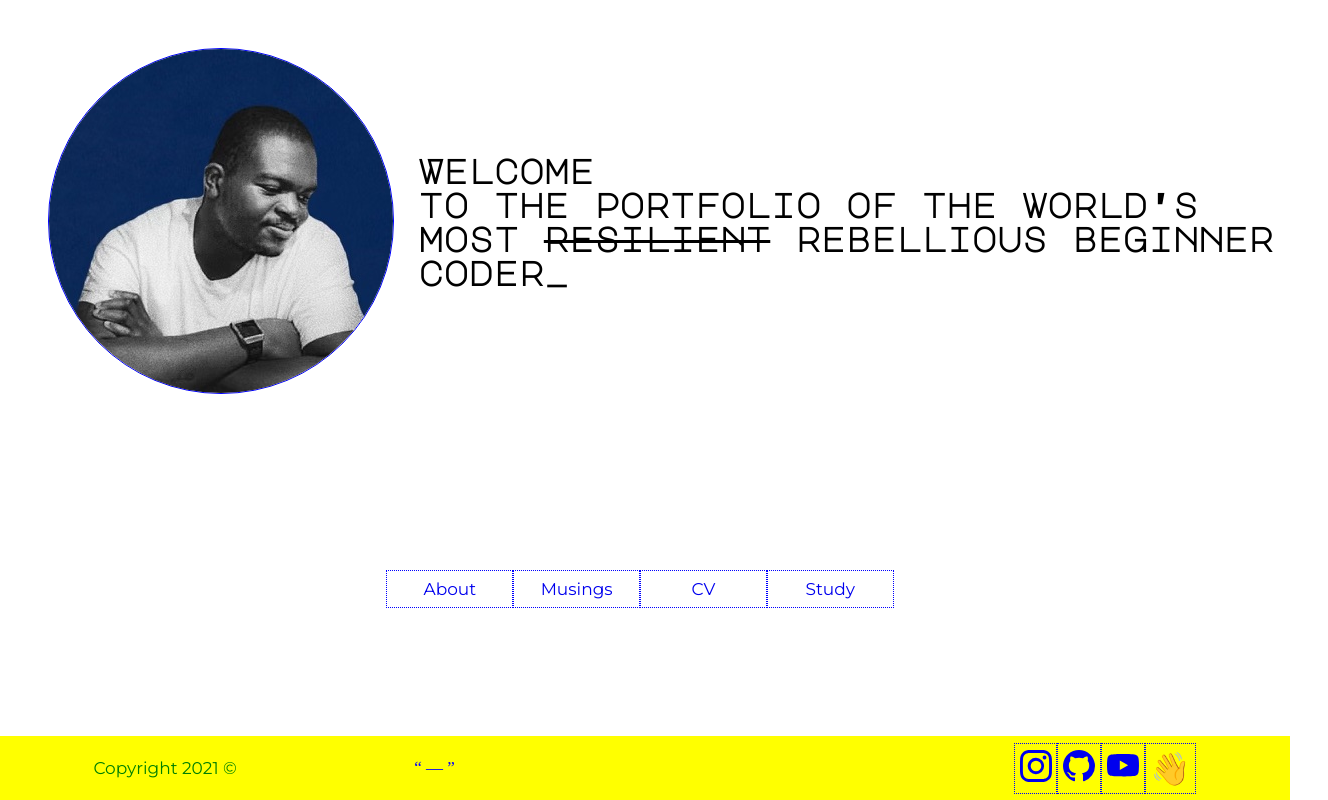
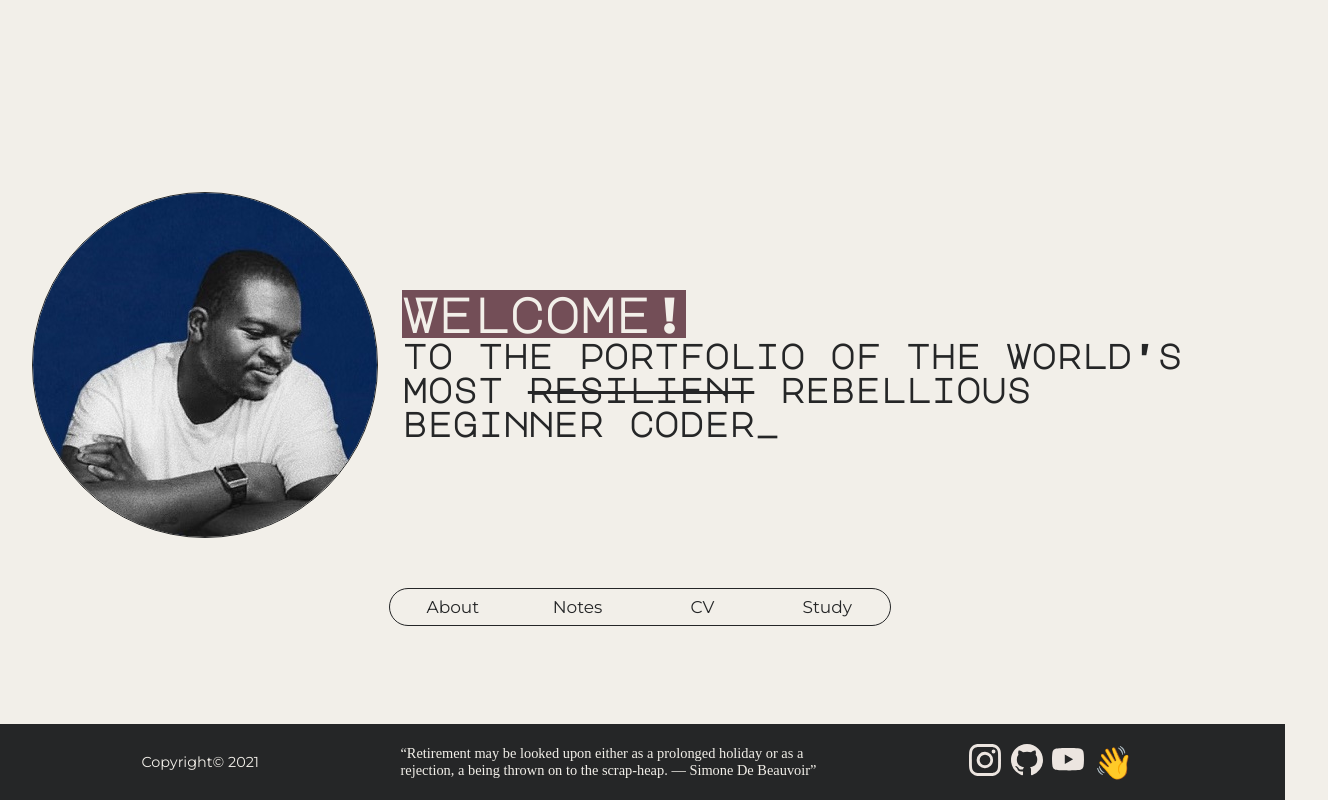
Before and after one commit to OnceuponaPrince/portfolio-web, a React app: page / in a window 1280 px wide. Shown: the whole page, 1328 px wide, since content can reach past the window. Built offline with nearby package versions, Linux system fonts and the light colour scheme; a web font is replaced by a local one.

Commit message:
Updated stylesheets and quotes json

```diff
--- a/public/css/styles.css
+++ b/public/css/styles.css
@@ -6,8 +6,11 @@ body {
   padding: 0;
   box-sizing: border-box;
   font-size: 17px;
-  overflow: hidden;
+  overflow-y: scroll;
+  overflow-x: hidden;
   font-family: "Major Mono Display", monospace;
+  color: #252627;
+  background-color: #f2efe9;
 }
 
 .page-container {
@@ -15,34 +18,34 @@ body {
   height: 100%;
   display: flex;
   flex-direction: column;
-  align-items: space-between;
+  align-items: center;
   justify-content: space-between;
 }
 .page-container header {
   flex-direction: column;
-  width: 100%;
-  margin: 3rem 3rem;
+  width: 95%;
+  margin: 2rem 4rem 0 4rem;
   justify-content: space-evenly !important;
 }
 .page-container main {
   width: 100%;
+  margin-bottom: 3rem;
 }
 .page-container footer {
   width: 100vw;
-  color: blue;
-  background-color: yellow;
+  color: #f2efe9;
+  background-color: #252627;
   display: flex;
   flex-direction: column;
   align-items: center;
-  justify-content: space-around;
+  justify-content: center;
   padding: 0.3rem 0.3rem;
-}
-.page-container footer p {
-  color: green;
+  font-size: 0.9rem;
 }
 .page-container footer .daily-quote {
   font-family: "Playfair Display", serif;
   width: 33%;
+  margin: 1rem 0;
 }
 
 .center {
@@ -57,13 +60,33 @@ body {
   padding: 1.5rem;
 }
 
+.welcome {
+  font-size: 3rem;
+  animation: 2s ease-out 2s normal forwards title-highlight;
+}
+
+@keyframes title-highlight {
+  0% {
+    background-image: linear-gradient(to right, rgba(255, 255, 255, 0) 50%, #734e57 50%);
+    background-position: 0% 0;
+    background-size: 200% 100%;
+  }
+  50% {
+    color: rgba(242, 239, 233, 0.9);
+  }
+  100% {
+    background-image: linear-gradient(to right, #734e57 50%, #734e57 50%);
+    background-position: -199.99% 0;
+    color: #f2efe9;
+  }
+}
 .plain-text {
   font-family: "Montserrat", sans-serif;
 }
 
 .profile-photo {
   border-radius: 50%;
-  border: 1px solid blue;
+  border: 1px solid #252627;
 }
 
 .page-nav {
@@ -74,6 +97,10 @@ body {
   padding: 0;
   width: 16rem !important;
   flex-wrap: wrap !important;
+  border: 1px solid;
+}
+.page-nav li {
+  padding: 0;
 }
 .page-nav li a {
   display: flex;
@@ -81,16 +108,17 @@ body {
   text-align: center;
   width: 5rem;
   padding: 0.5rem 1.4rem;
-  border: 1px dotted blue;
-  background-color: white;
+  color: #252627;
   text-decoration: none;
 }
 .page-nav li a:active {
-  background-color: black;
-  color: white;
+  background-color: #564e58;
+  color: #f2efe9;
 }
 .page-nav li a:hover {
-  background-color: yellow;
+  background-color: #734e57;
+  color: #f2efe9;
+  transform: scale(1.2);
 }
 
 .social-tags {
@@ -101,25 +129,55 @@ body {
   padding: 0;
 }
 .social-tags li {
-  border: 1px dotted blue;
   padding: 0.3rem;
+}
+.social-tags li a {
+  transition: all 0.2s ease-in-out;
+  color: #f2efe9;
+  color: #ece5e0;
 }
 .social-tags li a:active {
   background-color: black;
   color: white;
 }
 .social-tags li a:hover {
-  background-color: yellow;
+  transform: scale(1.2);
+  transform: translateY(-5px);
 }
 
 @media (min-width: 768px) {
+  body {
+    overflow: hidden;
+  }
+
   .page-container header, .page-container footer {
     flex-direction: row;
+    justify-content: space-evenly;
+    align-items: center;
+  }
+
+  header {
+    padding-top: 10rem;
   }
 
   .page-nav {
     width: auto !important;
     flex-wrap: nowrap !important;
+    border-radius: 50px;
+  }
+
+  .daily-quote {
+    margin: 1rem;
+  }
+
+  .about:hover {
+    border-top-left-radius: 20px;
+    border-bottom-left-radius: 20px;
+  }
+
+  .study:hover {
+    border-top-right-radius: 20px;
+    border-bottom-right-radius: 20px;
   }
 }
 
--- /dev/null
+++ b/src/data/quotes.json
@@ -0,0 +1,104 @@
+[
+  {
+    "quote": "One is not born, but rather becomes, a woman.",
+    "author": "Simone De Beauvoir"
+  },
+  {
+    "quote": "One is not born a genius, one becomes a genius.",
+    "author": "Simone De Beauvoir"
+  },
+  {
+    "quote": "I tore myself away from the safe comfort of certainties through my love for truth - and truth rewarded me.",
+    "author": "Simone De Beauvoir"
+  },
+  {
+    "quote": "If you live long enough, you'll see that every victory turns into a defeat.",
+    "author": "Simone De Beauvoir"
+  },
+  {
+    "quote": "Change your life today. Don't gamble on the future, act now, without delay.",
+    "author": "Simone De Beauvoir"
+  },
+  {
+    "quote": "All oppression creates a state of war.",
+    "author": "Simone De Beauvoir"
+  },
+  {
+    "quote": "One's life has value so long as one attributes value to the life of others, by means of love, friendship, indignation and compassion.",
+    "author": "Simone De Beauvoir"
+  },
+  {
+    "quote": "Retirement may be looked upon either as a prolonged holiday or as a rejection, a being thrown on to the scrap-heap.",
+    "author": "Simone De Beauvoir"
+  },
+  {
+    "quote": "Man is defined as a human being and a woman as a female - whenever she behaves as a human being she is said to imitate the male.",
+    "author": "Simone De Beauvoir"
+  },
+  {
+    "quote": "Sex pleasure in woman, as I have said, is a kind of magic spell; it demands complete abandon; if words or movements oppose the magic of caresses, the spell is broken.",
+    "author": "Simone De Beauvoir"
+  },
+  {
+    "quote": "The struggle itself towards the heights is enough to fill a man's heart. One must imagine Sisyphus happy.",
+    "author": "Albert Camus"
+  }, {
+    "quote": "In the depth of winter, I finally learned that within me there lay an invincible summer.",
+    "author": "Albert Camus"
+  }, {
+    "quote": "There is but one truly serious philosophical problem and that is suicide.",
+    "author": "Albert Camus"
+  }, {
+    "quote": "Don't walk behind me; I may not lead. Don't walk in front of me; I may not follow. Just walk beside me and be my friend.",
+    "author": "Albert Camus"
+  }, {
+    "quote": "The only way to deal with an unfree world is to become so absolutely free that your very existence is an act of rebellion.",
+    "author": "Albert Camus"
+  }, {
+    "quote": "Freedom is nothing but a chance to be better.",
+    "author": "Albert Camus"
+  }, {
+    "quote": "Life is the sum of all your choices.",
+    "author": "Albert Camus"
+  }, {
+    "quote": "I rebel; therefore I exist.",
+    "author": "Albert Camus"
+  }, {
+    "quote": "Autumn is a second spring when every leaf is a flower.",
+    "author": "Albert Camus"
+  }, {
+    "quote": "But in the end one needs more courage to live than to kill himself.",
+    "author": "Albert Camus"
+  },
+  {
+    "quote": "Man is condemned to be free; because once thrown into the world, he is responsible for everything he does.",
+    "author": "Jean-Paul Sartre"
+  }, {
+    "quote": "Life begins on the other side of despair.",
+    "author": "Jean-Paul Sartre"
+  }, {
+    "quote": "It is only in our decisions that we are important.",
+    "author": "Jean-Paul Sartre"
+  }, {
+    "quote": "Life has no meaning the moment you lose the illusion of being eternal.",
+    "author": "Jean-Paul Sartre"
+  }, {
+    "quote": "When the rich wage war it's the poor who die.",
+    "author": "Jean-Paul Sartre"
+  }, {
+    "quote": "If you are lonely when you are alone, you are in bad company.",
+    "author": "Jean-Paul Sartre"
+  }, {
+    "quote": "Freedom is what you do with what's been done to you.",
+    "author": "Jean-Paul Sartre"
+  }, {
+    "quote": "Commitment is an act, not a word.",
+    "author": "Jean-Paul Sartre"
+  }, {
+    "quote": "Everything has been figured out, except how to live.",
+    "author": "Jean-Paul Sartre"
+  }, {
+    "quote": "Every existing thing is born without reason, prolongs itself out of weakness, and dies by chance.",
+    "author": "Jean-Paul Sartre"
+  }
+]
--- a/src/views/Home.js
+++ b/src/views/Home.js
@@ -4,12 +4,15 @@ export default class Home extends Component {
   constructor() {
     super();
   }
+
   randomQuoteGenerator = (quoteDetails) => {
     let quotes = require("../data/quotes.json");
     return (quoteDetails = quotes[Math.floor(Math.random() * quotes.length)]);
   };
+
   render() {
     let quoteDetails = {};
+    quoteDetails = this.randomQuoteGenerator(quoteDetails);
     return (
       <div className="page-container">
         <header className="center">
@@ -22,7 +25,7 @@ export default class Home extends Component {
             alt="Prince's Photo"
           />
           <h1 className="welcome-title">
-            <span className="welcome">Welcome</span> <br /> to the portfolio of
+            <span className="welcome">Welcome!</span> <br /> to the portfolio of
             the world's most <s>resilient</s> rebellious beginner coder
             <span class="cursor">_</span>
           </h1>
@@ -30,13 +33,13 @@ export default class Home extends Component {
         <main className="center">
           <ul className="page-nav plain-text center">
             <li>
-              <a href="#" className="center">
+              <a href="#" className="about center">
                 About
               </a>
             </li>
             <li>
               <a href="#" className="center">
-                Musings
+                Notes
               </a>
             </li>
             <li>
@@ -45,20 +48,20 @@ export default class Home extends Component {
               </a>
             </li>
             <li>
-              <a href="#" className="center">
+              <a href="#" className="study center">
                 Study
               </a>
             </li>
           </ul>
         </main>
         <footer className="plain-text">
-          <p>Copyright 2021 &copy;</p>
+          <p>Copyright&copy; 2021</p>
           <q className="daily-quote">
             {quoteDetails.quote} — {quoteDetails.author}
           </q>
           <ul className="social-tags">
             <li className="center">
-              <a href="#">
+              <a href="https://www.instagram.com/onceuponaprince__/" target="_blank">
                 <svg
                   xmlns="http://www.w3.org/2000/svg"
                   width="32"
@@ -73,7 +76,7 @@ export default class Home extends Component {
               </a>
             </li>
             <li className="center">
-              <a href="#">
+              <a href="https://github.com/OnceuponaPrince" target="_blank">
                 <svg
                   xmlns="http://www.w3.org/2000/svg"
                   width="32"
@@ -88,7 +91,7 @@ export default class Home extends Component {
               </a>
             </li>
             <li className="center">
-              <a href="#">
+              <a href="https://www.youtube.com/channel/UCubVcTCAIlzeLSZr9iM7TPw" target="_blank">
                 <svg
                   xmlns="http://www.w3.org/2000/svg"
                   width="32"
@@ -103,7 +106,7 @@ export default class Home extends Component {
               </a>
             </li>
             <li className="center">
-              <a href="#" style={{ textDecoration: "none" }}>
+              <a href="https://www.clubhouse.com/@onceuponaprince" target="_blank" style={{ textDecoration: "none" }}>
                 <span role="img" style={{ fontSize: "32px" }} aria-label="wave">
                   👋
                 </span>
```
Also changed, not shown: package.json (+11 -3 lines), src/data/i_failed_a_resit.txt (added, +7 -0 lines), src/data/terminal_and_git.txt (added, +23 -0 lines), src/data/writing_code_comedy.txt (added, +13 -0 lines), 4 other files.
